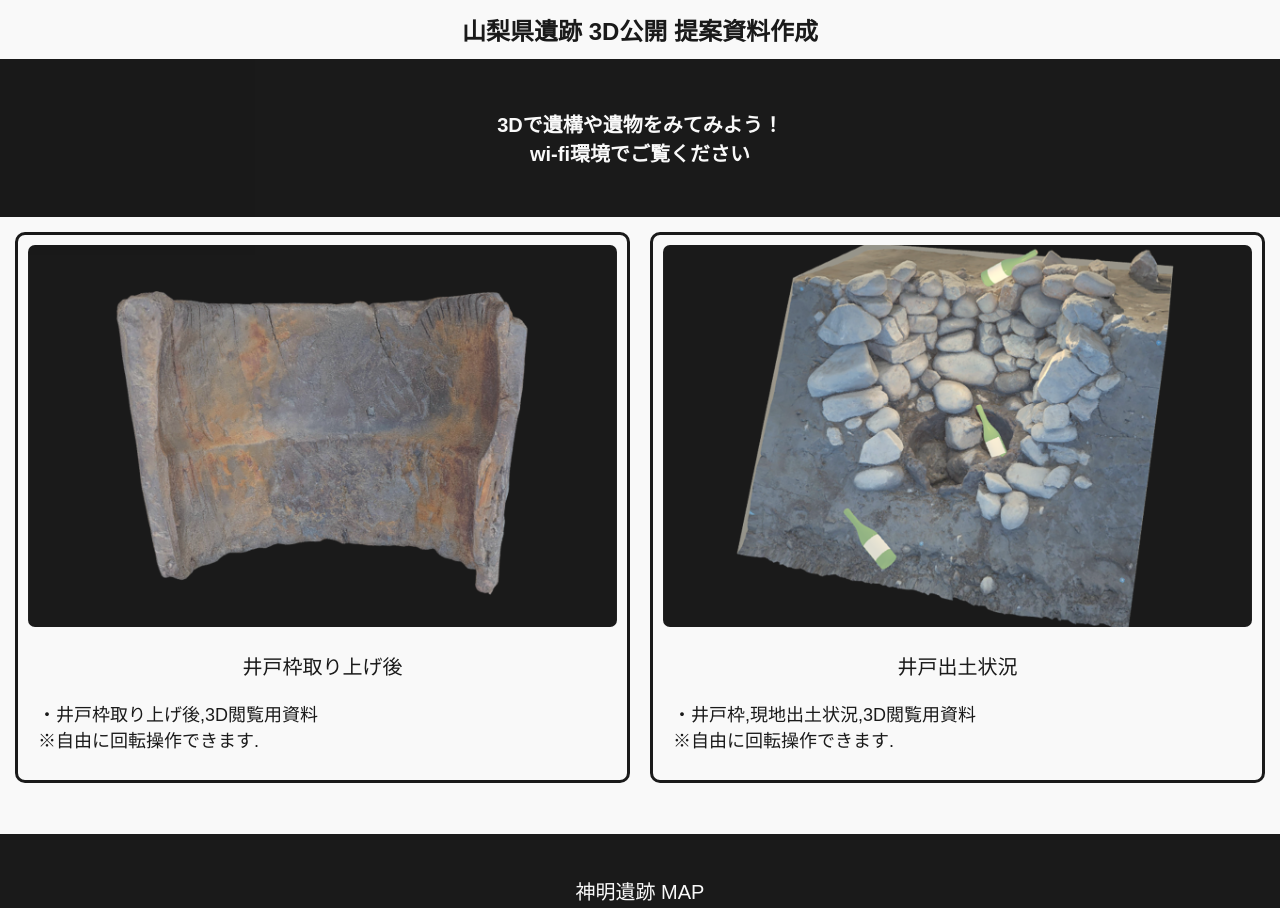
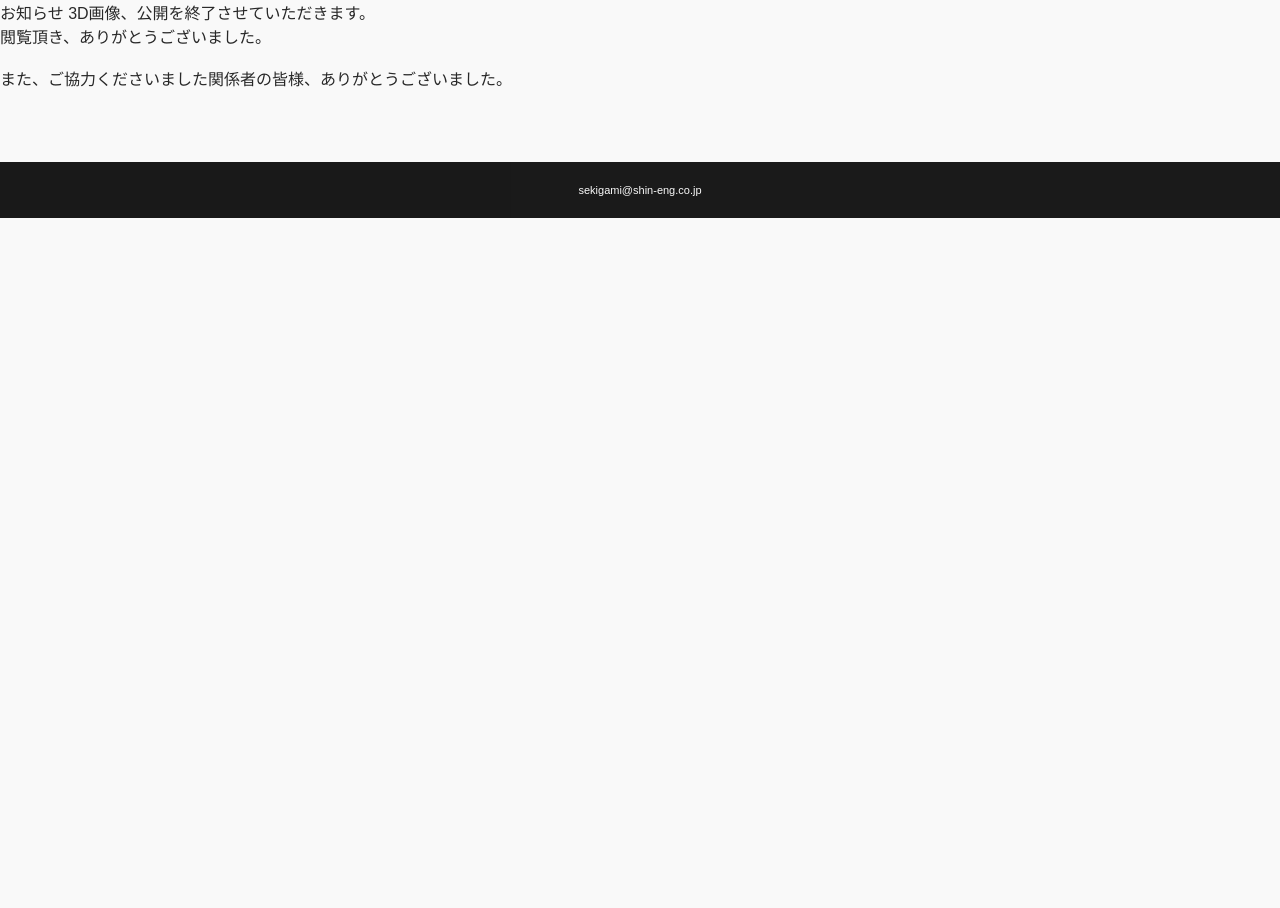
Before and after one commit to tamon9921/WebGL2, a plain HTML site: page index.html in a window 1280 px wide. Shown: the top 908 px of the page. After the commit the page ends 800 px from the top, so only its background shows below. Drawn offline with Linux system fonts and the light colour scheme.

Commit message:
Add files via upload

```diff
--- a/index.html
+++ b/index.html
@@ -3,56 +3,21 @@
 <head>
   <meta charset="utf-8">
   <meta name="viewport" content="width=device,initial-scale=1">
-    <title>山梨県遺跡 3D公開 提案資料作成</title>
-    <link rel="shortcut icon" href="https://threedserver.github.io/Hatsu-shima-Island/img/favicon.ico">
-    <link rel="apple-touth-icon" href="https://threedserver.github.io/Hatsu-shima-Island/img/favicon.ico" >
-    <link rel="canonical" href="https://threedserver.github.io/Hatsu-shima-Island/">
-    <meta name="author" content="山梨県遺跡 3D公開 提案資料作成">
-    <meta neme="keywords" content="山梨県遺跡 3D公開 提案資料作成,3D画像,WebGL,関上,sekigami">
-    <meta name="description" content="山梨県遺跡の3Dデータ公開ページになります。それぞれ拝見したい画像をクリックすることで、3Dモデルを見ることができます。">
+  <title>3D画像につきまして</title>
+  <meta name="description" content="3D画像、公開を終了させていただきます。閲覧頂き、ありがとうございました。">
   <link rel="stylesheet" href="style.css">
   <meta http-equiv="refresh" content="180">
   <meta http-equiv="x-ua-compatible" content="IE=edge">
 </head>
-  <body>
-    <h1>山梨県遺跡 3D公開 提案資料作成</h1>
-    <h2>3Dで遺構や遺物をみてみよう！<br>wi-fi環境でご覧ください</h2>
-    <div class="grid">
-        <div class="item linkbox">
-          <img src="img/kawara-no-1.jpg" alt="" />
-          <a href="https://tamon9921.github.io/shinmei_ido/"></a>
-          <p class="p1">井戸枠取り上げ後</p>
-          <p class="p2">
-            ・井戸枠取り上げ後,3D閲覧用資料<br>※自由に回転操作できます.
-          </p>
-        </div>
-        <div class="item linkbox">
-          <img src="img/Onigawara-no-2.jpg" alt="" />
-          <a href="https://tamon9921.github.io/test104/"></a>
-          <p class="p1">井戸出土状況</p>
-          <p class="p2">
-            ・井戸枠,現地出土状況,3D閲覧用資料<br>※自由に回転操作できます.
-          </p>
-        </div>
-
-    </div>
-    <br>
-    <br>
-    <footer>
-      <p class="p3">神明遺跡 MAP</p>
-        <div class="g1">
-          <iframe src="https://www.google.com/maps/embed?pb=!1m17!1m12!1m3!1d123457.69986235423!2d138.53459284271685!3d35.6351093331174!2m3!1f0!2f0!3f0!3m2!1i1024!2i768!4f13.1!3m2!1m1!2zMzXCsDM3JzQ1LjQiTiAxMzjCsDM2JzUwLjciRQ!5e0!3m2!1sja!2sjp!4v1708580514791!5m2!1sja!2sjp" max-width="600" max-height="400" style="border:0;" allowfullscreen="" loading="lazy" referrerpolicy="no-referrer-when-downgrade"></iframe>
-        </div>
-      <br>
-      <p class="p4">3Dデータは山梨県笛吹市で確認された遺構・遺物をデータ化し,こちらのページへ掲載しています.</p>
+<body bgcolor="#fff" class="drawer drawer--right">
+  <font color="#111111">
+    <div class="pink"><span>お知らせ</span>
+      3D画像、公開を終了させていただきます。<br>閲覧頂き、ありがとうございました。<br><br>また、ご協力くださいました関係者の皆様、ありがとうございました。<br></div>
+  </font>
   <br>
   <br>
   <br>
   <br>
-      <br>
-      <div class="p5">
-        <small>【制作：sekigami@shin-eng.co.jp】</small>
-      </div>
-    </footer>
+  <footer>sekigami@shin-eng.co.jp</footer>
 </body>
 </html>
```
Lines whose indentation alone changed are shown as unchanged.
